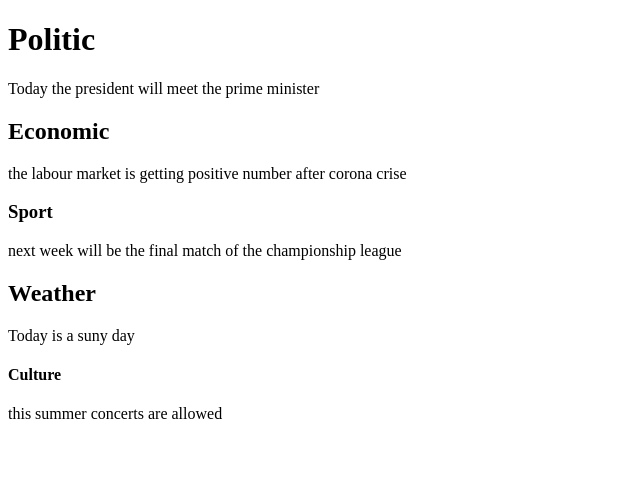
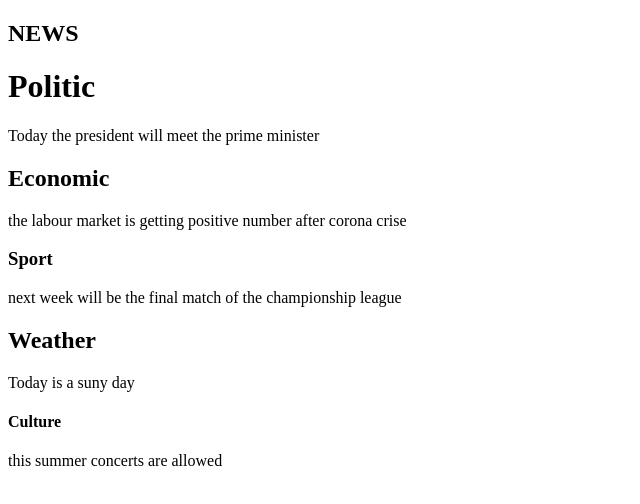
Before and after one commit to ivmaksimov/CodeFactoryHtmlDay1, a plain HTML site: page Azeb/index.html in a window 1280 px wide. Shown: the whole page, without its empty margins (0-640 px from the left). Drawn offline with Linux system fonts and the light colour scheme.

Commit message:
nav added

```diff
--- a/Azeb/index.html
+++ b/Azeb/index.html
@@ -6,6 +6,7 @@
     <meta name="viewport" content="width=device-width, initial-scale=1.0">
     <title>Exercise 1</title>
 </head>
+<nav><h1>NEWS</h1> </nav>
 <body>
    <h1>Politic</h1>
    <P>Today the president will meet the prime minister</P>
```
